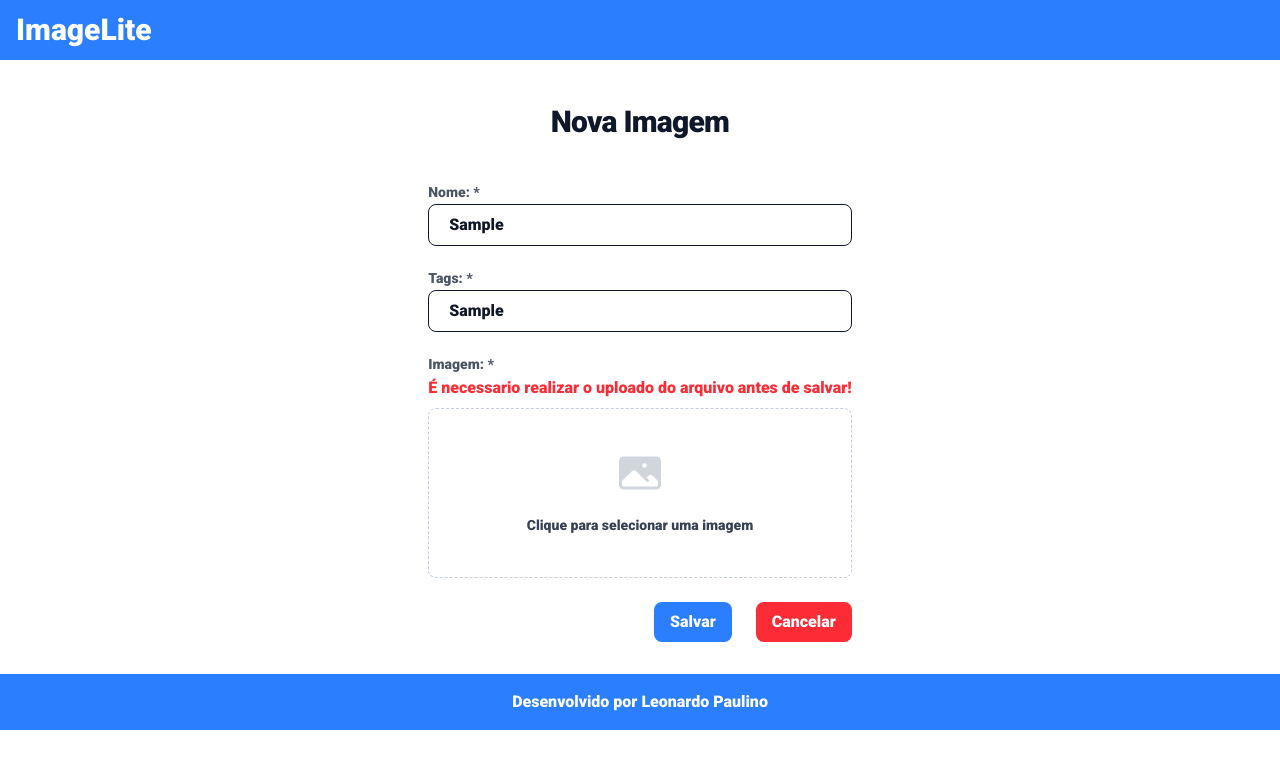
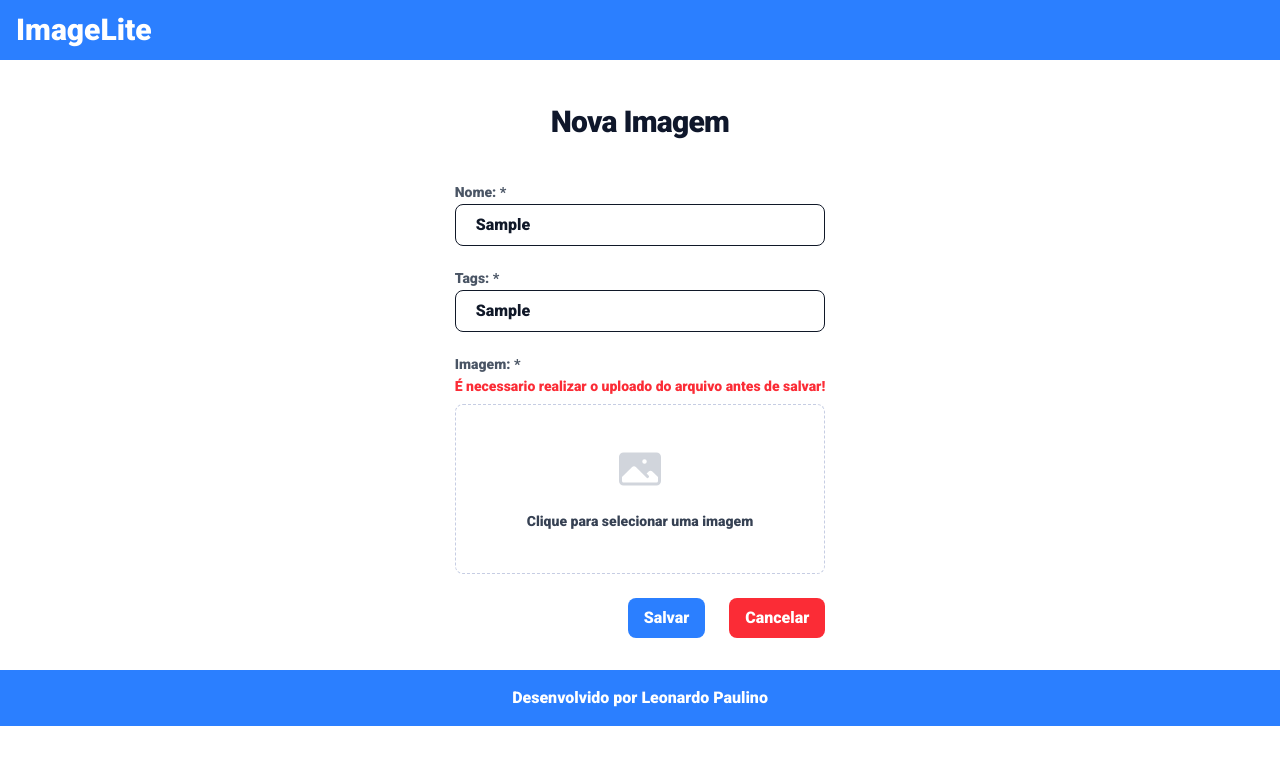
Before and after one commit to rookie-leo/imagelite, a Next.js app: page /forms in a window 1280 px wide. Both pictures are taken after typing "Sample", "Sample" into the empty fields and a click on the button "Salvar". Shown: the top 768 px of the page. Built offline with nearby package versions, Linux system fonts and the light colour scheme.

Commit message:
Image forms register implemented

```diff
--- a/src/app/forms/page.tsx
+++ b/src/app/forms/page.tsx
@@ -1,5 +1,5 @@
 "use client"
-import { InputText, Template, Button, RenderIf, useNotification } from "@/components"
+import { InputText, Template, Button, RenderIf, useNotification, FieldError } from "@/components"
 import { useImageService } from "@/resources/image/image.service"
 import { useFormik } from "formik"
 import { useState } from "react"
@@ -63,7 +63,7 @@
                                    value={formik.values.name}
                                    onChange={formik.handleChange}
                                    placeholder="digite o nome da imagem" />
-                                   <span className="text-red-500">{ formik.errors.name }</span>
+                        <FieldError error={formik.errors.name}/>
                     </div>
 
                     <div className="mt-5 grid grid-cols-1">
@@ -72,12 +72,12 @@
                                    value={formik.values.tags}
                                    onChange={formik.handleChange}
                                    placeholder="digite o nome das tags separados por virgula" />
-                                   <span className="text-red-500">{ formik.errors.tags }</span>
+                        <FieldError error={formik.errors.tags}/>
                     </div>
 
                     <div className="mt-5 grid grid-cols-1">
                         <label className="block text-sm font-medium leading-6 text-gray-600">Imagem: *</label>
-                        <span className="text-red-500">{ formik.errors.file }</span>
+                        <FieldError error={formik.errors.file}/>
                         <div className="mt-2 flex justify-center rounded-lg border border-dashed border-blue-900/25 px-6 py-10">
                             <div className="text-center">
                                 <RenderIf condition={!imagePreview}>
--- a/src/components/index.ts
+++ b/src/components/index.ts
@@ -1,5 +1,5 @@
 export { Template, RenderIf } from './Template'
 export { ImageCards } from './ImageCards'
 export { Button } from './button'
-export { InputText } from './input'
+export { InputText, FieldError } from './input'
 export { useNotification } from './notifications'
--- /dev/null
+++ b/src/components/input/FieldErrors.tsx
@@ -0,0 +1,13 @@
+interface FieldErrorProps {
+    error: any | null
+}
+
+export const FieldError: React.FC<FieldErrorProps> = ({ error }) => {
+    if (error) {
+        return (
+            <span className="text-red-500 text-sm" >{ error }</span>
+        )
+    }
+
+    return false
+}
--- a/src/components/input/index.ts
+++ b/src/components/input/index.ts
@@ -1 +1,2 @@
 export { InputText } from './InputText'
+export { FieldError } from './FieldErrors'
```
